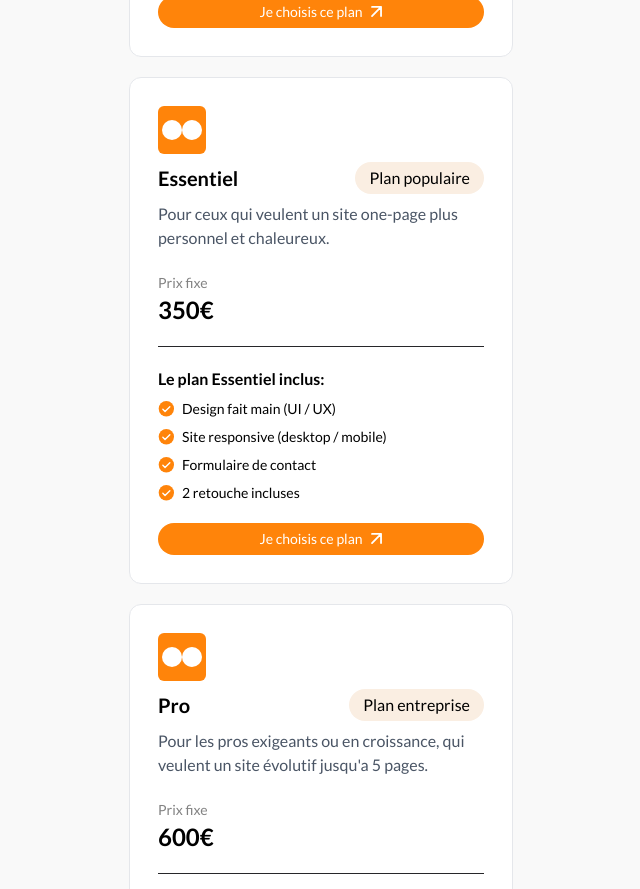
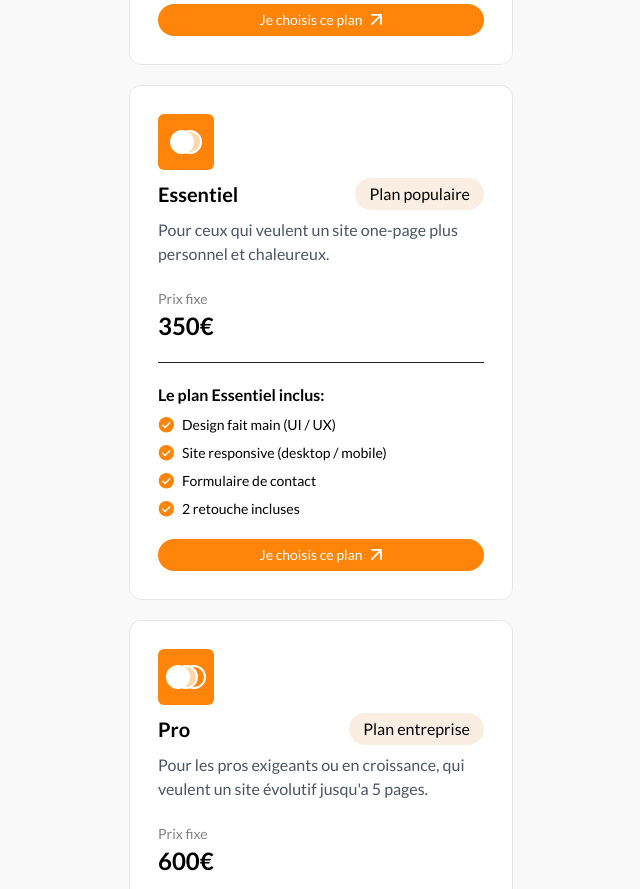
Before and after one commit to arizona-08/wapycloud, a Next.js app: page / in a window 1280 px wide. Shown: the part 4020-4909 px from the top of the page, without its empty margins (319-959 px from the left). Built offline with nearby package versions, Linux system fonts and the light colour scheme; a web font is replaced by a local one.

Commit message:
fixed the circles problem

```diff
--- a/app/components/offers/OfferCard.tsx
+++ b/app/components/offers/OfferCard.tsx
@@ -18,7 +18,7 @@ interface OfferCardProps{
 function OfferCard({title, plan, description, price, price_per_month, price_per_month_after_one_year, features, features_pro, isSubscribing}: OfferCardProps) {
   return (
     <li className={`shrink-0 inline-block min-w-72 w-full max-w-96 rounded-xl border border-gray-200 p-7 transition-all duration-300 ${isSubscribing ? 'bg-gradient-to-tr from-primary/20 from-20% to-white to-50%' : 'bg-white'}`}>
-      <OfferIndicator />
+      <OfferIndicator offerTitle={title}/>
       <div className="mb-5">
         <OfferTitle title={title} plan={plan} isSubscribing={isSubscribing}/>
         <p className="text-gray-600">{description}</p>
--- a/app/components/offers/OfferIndicator.tsx
+++ b/app/components/offers/OfferIndicator.tsx
@@ -1,14 +1,36 @@
+import { off } from 'process';
 import React from 'react'
 
-function OfferIndicator() {
+interface OfferIndicatorProps{
+  offerTitle: string
+}
+
+function OfferIndicator({offerTitle}: OfferIndicatorProps) {
   return (
-    <div className="w-12 h-12 bg-primary rounded-md flex items-center justify-center mb-2">
-      <div className="h-5">
-        <span className="indicator inline-block w-5 h-5 bg-white rounded-full"></span>
-        <span className="indicator inline-block w-5 h-5 bg-white rounded-full"></span>
+    <div className="w-14 h-14 bg-primary rounded-md flex items-center justify-center mb-2">
+      <div className="relative w-10 h-5 flex items-center justify-center">
+        {offerTitle === 'Template' && (
+          <span className="w-6 h-6 bg-white rounded-full z-30 border-2 border-white absolute left-2" />
+        )}
+
+        {offerTitle === 'Essentiel' && (
+          <>
+            <span className="w-6 h-6 bg-white rounded-full z-30 border-2 border-white absolute left-1" />
+            <span className="w-6 h-6 bg-orange-200 rounded-full z-20 border-2 border-white absolute left-3" />
+          </>
+        )}
+
+        {offerTitle === 'Pro' && (
+          <>
+            <span className="w-6 h-6 bg-white rounded-full z-30 border-2 border-white absolute left-0" />
+            <span className="w-6 h-6 bg-orange-200 rounded-full z-20 border-2 border-white absolute left-2" />
+            <span className="w-6 h-6 bg-primary rounded-full z-10 border-2 border-white absolute left-4" />
+          </>
+        )}
       </div>
     </div>
-  )
+  );
 }
 
+
 export default OfferIndicator
```
